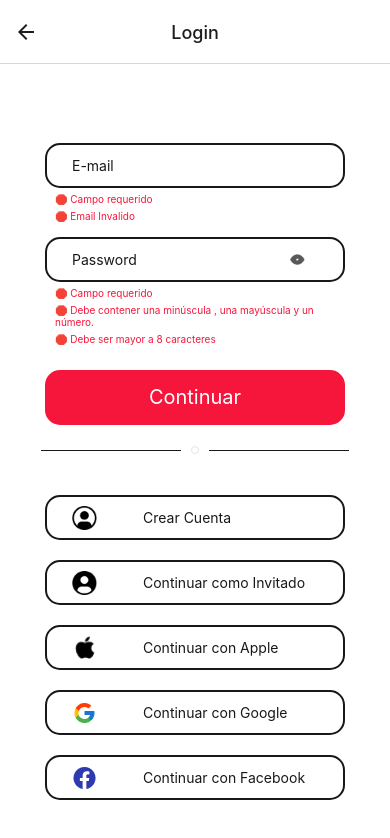
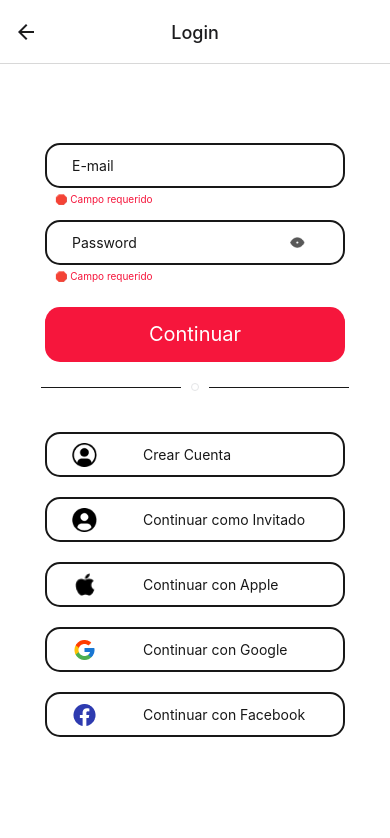
Before and after one commit to makloster/NoCountry-StayUp, a React Native app in the folder Front/mobile/: screen /LoginScreen in a window 390 px wide. Shown: the top 838 px of the page. Built offline with nearby package versions, Linux system fonts and the light colour scheme.

Commit message:
re do validations

```diff
--- a/Front/mobile/navigation/screens/LoginScreen/LoginScreen.js
+++ b/Front/mobile/navigation/screens/LoginScreen/LoginScreen.js
@@ -18,23 +18,28 @@ export const LoginScreen = () => {
 	const navigation = useNavigation();
 
 	const loginScreenStyles = LoginScreenStyles();
-	const [email, setEmail] = useState("");
-	const [password, setPassword] = useState("");
+	const [email, setEmail] = useState(undefined);
+	const [password, setPassword] = useState(undefined);
 	const [showMessageError, setShowMessageError] = useState(false);
-	const [emailValid, setEmailValid] = useState();
-	const [passwordValid, setPasswordValid] = useState();
-	const [emailEmpty, setEmailEmpty] = useState();
-	const [passwordEmpty, setPasswordEmpty] = useState();
+	const [emailValid, setEmailValid] = useState(undefined);
+	const [passwordValid, setPasswordValid] = useState(undefined);
+	const [emailEmpty, setEmailEmpty] = useState(undefined);
+	const [passwordEmpty, setPasswordEmpty] = useState(undefined);
 	const [showPassword, setShowPassword] = useState(false);
 
 	useEffect(() => {
-		password === "" ? setPasswordEmpty(true) : setPasswordEmpty(false);
-		passwordValidation(password, setPasswordValid);
+		password === undefined || password === ""
+			? setPasswordEmpty(false)
+			: setPasswordEmpty(true);
+		password !== undefined &&
+			passwordValidation(password, setPasswordValid);
 	}, [password]);
 
 	useEffect(() => {
-		email === "" ? setEmailEmpty(true) : setEmailEmpty(false);
-		emailValidation(email, setEmailValid);
+		email === undefined || email === ""
+			? setEmailEmpty(false)
+			: setEmailEmpty(true);
+		email !== undefined && emailValidation(email, setEmailValid);
 	}, [email]);
 
 	const handleSubmit = () => {
@@ -56,7 +61,7 @@ export const LoginScreen = () => {
 					keyboardType='email-address'
 					placeholder='E-mail'
 				/>
-				{emailEmpty && (
+				{emailEmpty === false && (
 					<Text style={loginScreenStyles.errorMessageText}>
 						🛑 Campo requerido
 					</Text>
@@ -89,7 +94,7 @@ export const LoginScreen = () => {
 						/>
 					</TouchableOpacity>
 				</View>
-				{passwordEmpty && (
+				{passwordEmpty === false && (
 					<Text style={loginScreenStyles.errorMessageText}>
 						🛑 Campo requerido
 					</Text>
--- a/Front/mobile/navigation/screens/RegisterScreen/RegisterScreen.js
+++ b/Front/mobile/navigation/screens/RegisterScreen/RegisterScreen.js
@@ -20,47 +20,54 @@ export const RegisterScreen = () => {
 	const navigation = useNavigation();
 
 	const registerScreenStyles = RegisterScreenStyles();
-	const [name, setName] = useState("");
-	const [lastName, setLastName] = useState("");
+	const [name, setName] = useState(undefined);
+	const [lastName, setLastName] = useState(undefined);
 	const [birthDate, setBirthDate] = useState("Fecha de nacimiento");
 	const [country, setCountry] = useState("Pais");
 
 	const { dark } = useContext(ThemeContext);
 
-	const [email, setEmail] = useState("");
-	const [password, setPassword] = useState("");
-	const [genre, setGenre] = useState("");
+	const [email, setEmail] = useState(undefined);
+	const [password, setPassword] = useState(undefined);
+	const [genre, setGenre] = useState(undefined);
 
 	const [showCalendar, setShowCalendar] = useState(false);
 	const [showCountry, setShowCountry] = useState(false);
 	const [showPassword, setShowPassword] = useState(false);
 
-	const [nameValid, setNameValid] = useState();
-	const [lastNameValid, setLastNameValid] = useState();
-	const [birthdateValid, setBirthdateValid] = useState();
-	const [birthdateLess18, setBirthdateLess18] = useState(false);
+	const [nameValid, setNameValid] = useState(undefined);
+	const [lastNameValid, setLastNameValid] = useState(undefined);
+	const [birthdateValid, setBirthdateValid] = useState(undefined);
+	const [birthdateLess18, setBirthdateLess18] = useState();
 
-	const [emailValid, setEmailValid] = useState();
-	const [genreValid, setGenreValid] = useState();
-	const [passwordValid, setPasswordValid] = useState();
-	const [nameEmpty, setNameEmpty] = useState();
-	const [lastNameEmpty, setLastNameEmpty] = useState();
-	const [emailEmpty, setEmailEmpty] = useState();
-	const [passwordEmpty, setPasswordEmpty] = useState();
-	const [genreEmpty, setGenreEmpty] = useState();
-	const [countryEmpty, setCountryEmpty] = useState();
+	const [emailValid, setEmailValid] = useState(undefined);
+	const [genreValid, setGenreValid] = useState(undefined);
+	const [passwordValid, setPasswordValid] = useState(undefined);
+	const [nameEmpty, setNameEmpty] = useState(undefined);
+	const [lastNameEmpty, setLastNameEmpty] = useState(undefined);
+	const [emailEmpty, setEmailEmpty] = useState(undefined);
+	const [passwordEmpty, setPasswordEmpty] = useState(undefined);
+	const [genreEmpty, setGenreEmpty] = useState(undefined);
+	const [countryEmpty, setCountryEmpty] = useState(undefined);
 
 	const [messageUserCreated, setMessageUserCreated] = useState(false);
 
 	useEffect(() => {
-		name === "" ? setNameEmpty(true) : setNameEmpty(false);
-		nameLastNameValidation(name, setNameValid);
+		name === undefined || name === ""
+			? setNameEmpty(true)
+			: setNameEmpty(false);
+		name !== undefined && nameLastNameValidation(name, setNameValid);
 	}, [name]);
 	useEffect(() => {
-		lastName === "" ? setLastNameEmpty(true) : setLastNameEmpty(false);
-		nameLastNameValidation(lastName, setLastNameValid);
+		lastName === undefined || lastName === ""
+			? setLastNameEmpty(true)
+			: setLastNameEmpty(false);
+		lastName !== undefined &&
+			nameLastNameValidation(lastName, setLastNameValid);
 	}, [lastName]);
 	useEffect(() => {
+		lastName === undefined ||
+		lastName === "" ||
 		birthDate === "Fecha de nacimiento"
 			? setBirthdateValid(false)
 			: setBirthdateValid(true);
@@ -69,18 +76,27 @@ export const RegisterScreen = () => {
 			: setBirthdateLess18(true);
 	}, [birthDate]);
 	useEffect(() => {
-		genre === "" ? setGenreEmpty(true) : setGenreEmpty(false);
+		genre === undefined || genre === ""
+			? setGenreEmpty(true)
+			: setGenreEmpty(false);
 	}, [genre]);
 	useEffect(() => {
-		email === "" ? setEmailEmpty(true) : setEmailEmpty(false);
-		emailValidation(email, setEmailValid);
+		email === undefined || email === ""
+			? setEmailEmpty(true)
+			: setEmailEmpty(false);
+		email !== undefined && emailValidation(email, setEmailValid);
 	}, [email]);
 	useEffect(() => {
-		password === "" ? setPasswordEmpty(true) : setPasswordEmpty(false);
-		passwordValidation(password, setPasswordValid);
+		password === undefined || password === ""
+			? setPasswordEmpty(true)
+			: setPasswordEmpty(false);
+		password !== undefined &&
+			passwordValidation(password, setPasswordValid);
 	}, [password]);
 	useEffect(() => {
-		country === "Pais" ? setCountryEmpty(false) : setCountryEmpty(true);
+		country === undefined || country === "" || country === "Pais"
+			? setCountryEmpty(false)
+			: setCountryEmpty(true);
 	}, [country]);
 
 	const handleSubmit = () => {
```
